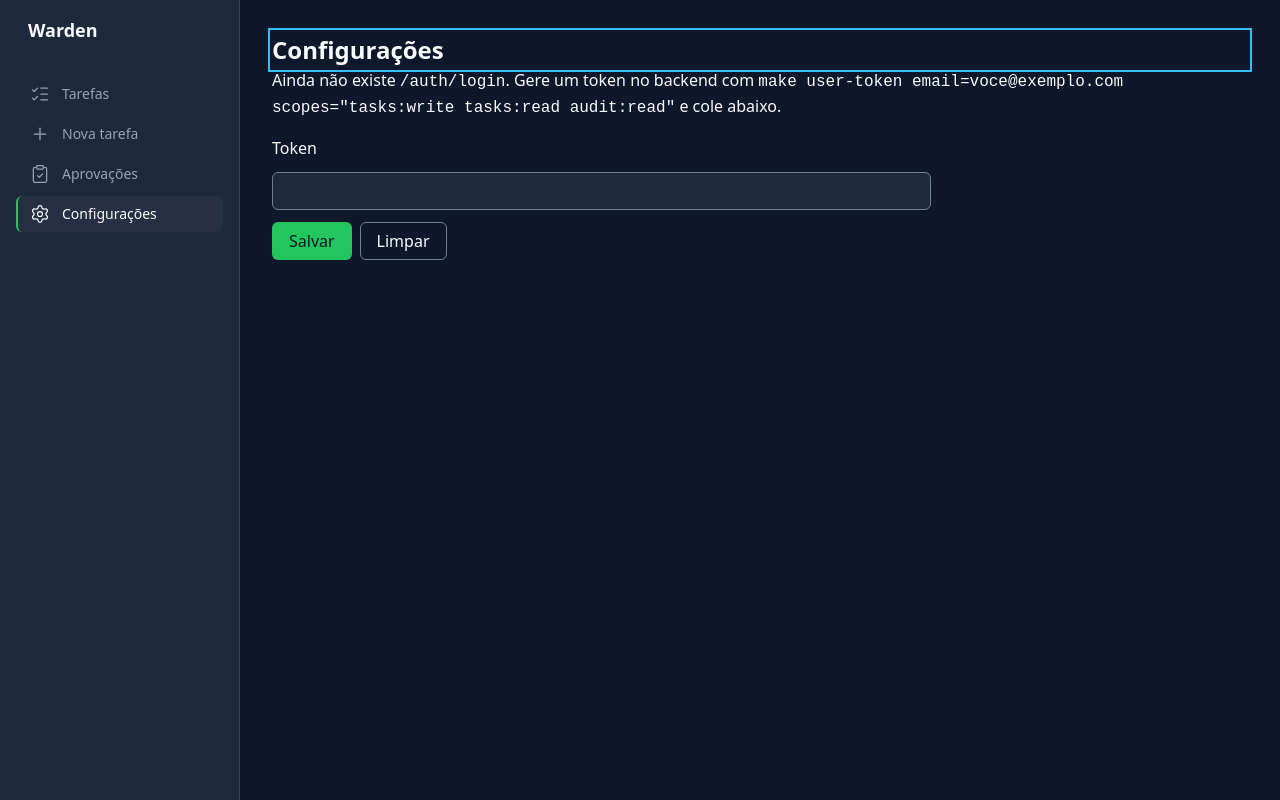
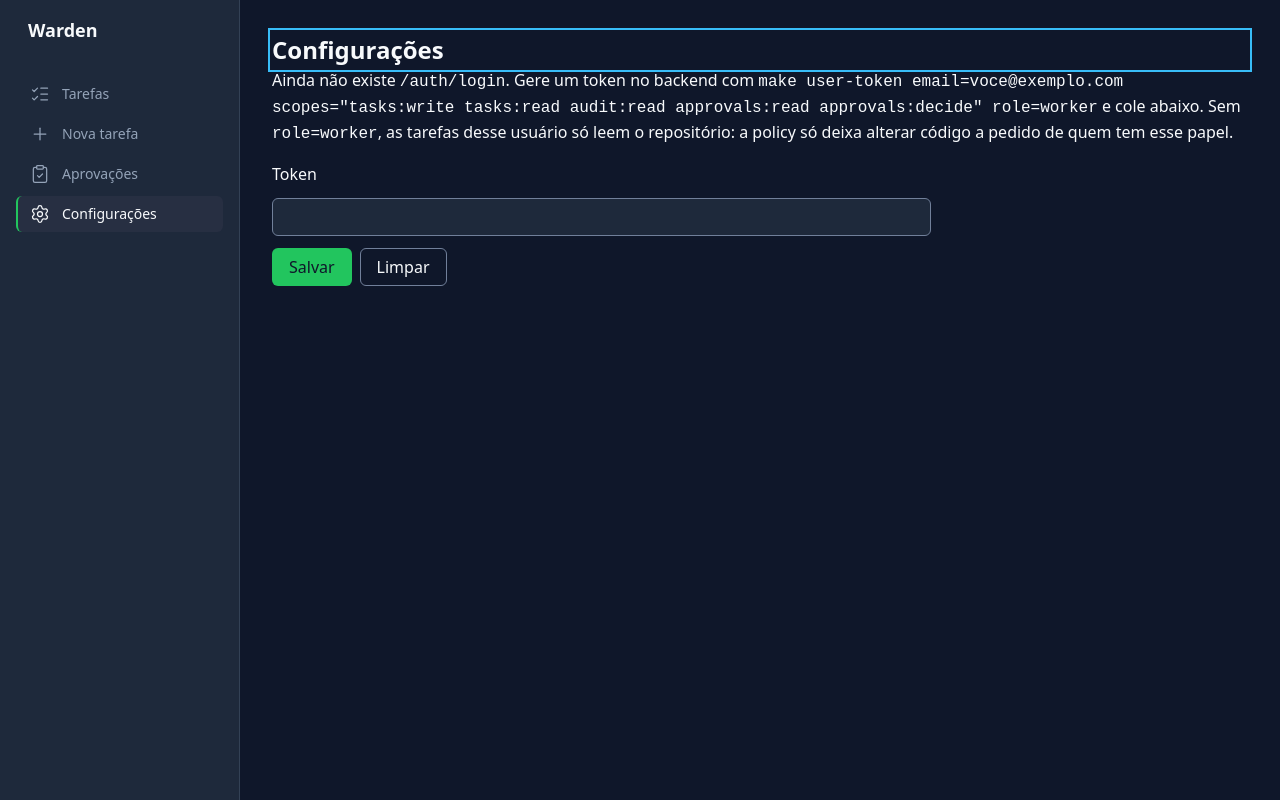
Before and after one commit to DigoDuck/warden, a React (Vite) app in the folder frontend/: page /configuracoes in a window 1280 px wide. Built offline with nearby package versions, Linux system fonts and the light colour scheme; no server answers.

Commit message:
Record ADR-030 and point the Settings hint at role=worker

```diff
--- a/frontend/src/pages/Settings.tsx
+++ b/frontend/src/pages/Settings.tsx
@@ -26,8 +26,12 @@ export function Settings() {
       <h1>Configurações</h1>
       <p>
         Ainda não existe <code>/auth/login</code>. Gere um token no backend com{" "}
-        <code>make user-token email=voce@exemplo.com scopes="tasks:write tasks:read audit:read"</code>{" "}
-        e cole abaixo.
+        <code>
+          make user-token email=voce@exemplo.com scopes="tasks:write tasks:read audit:read
+          approvals:read approvals:decide" role=worker
+        </code>{" "}
+        e cole abaixo. Sem <code>role=worker</code>, as tarefas desse usuário só leem o
+        repositório: a policy só deixa alterar código a pedido de quem tem esse papel.
       </p>
       {/* sessionStorage, não localStorage: token de dev colado à mão, vale só para esta
           aba/janela e some ao fechá-la (ver frontend/README.md). */}
```
Also changed, not shown: 2 other files (tests, documents, lock files or other folders).
